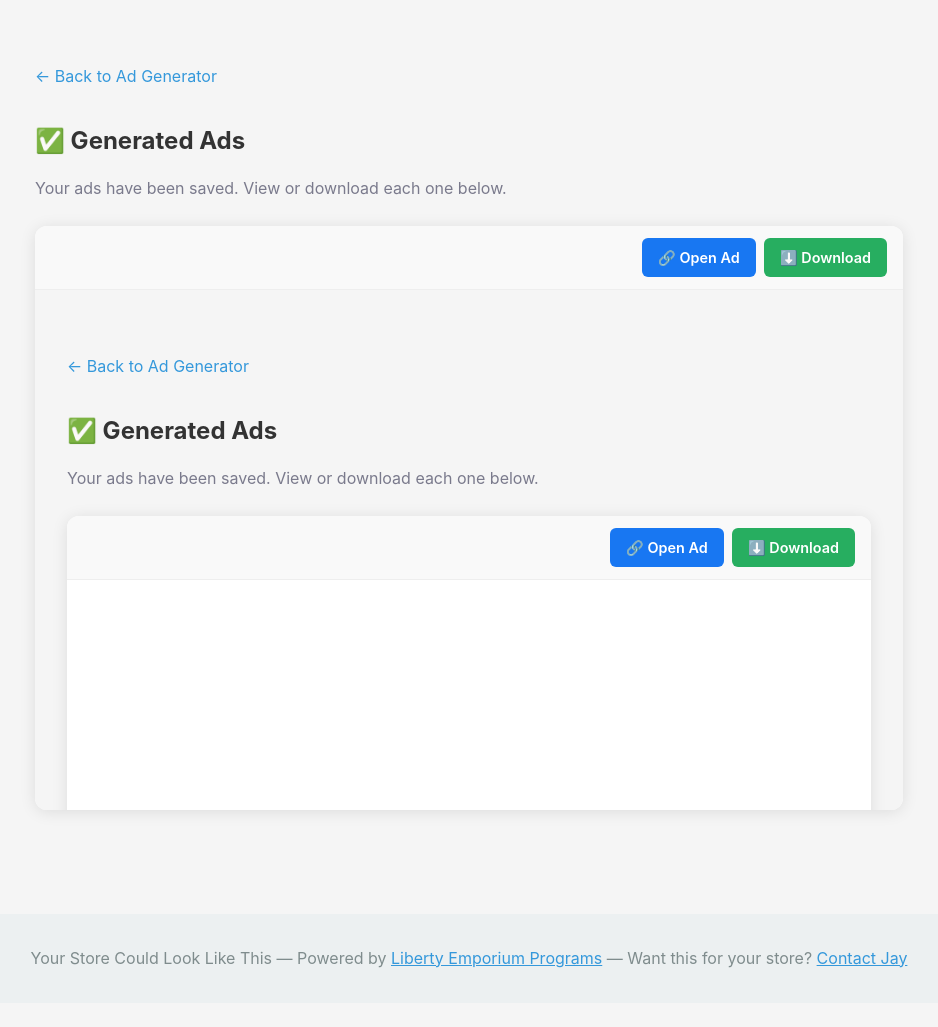
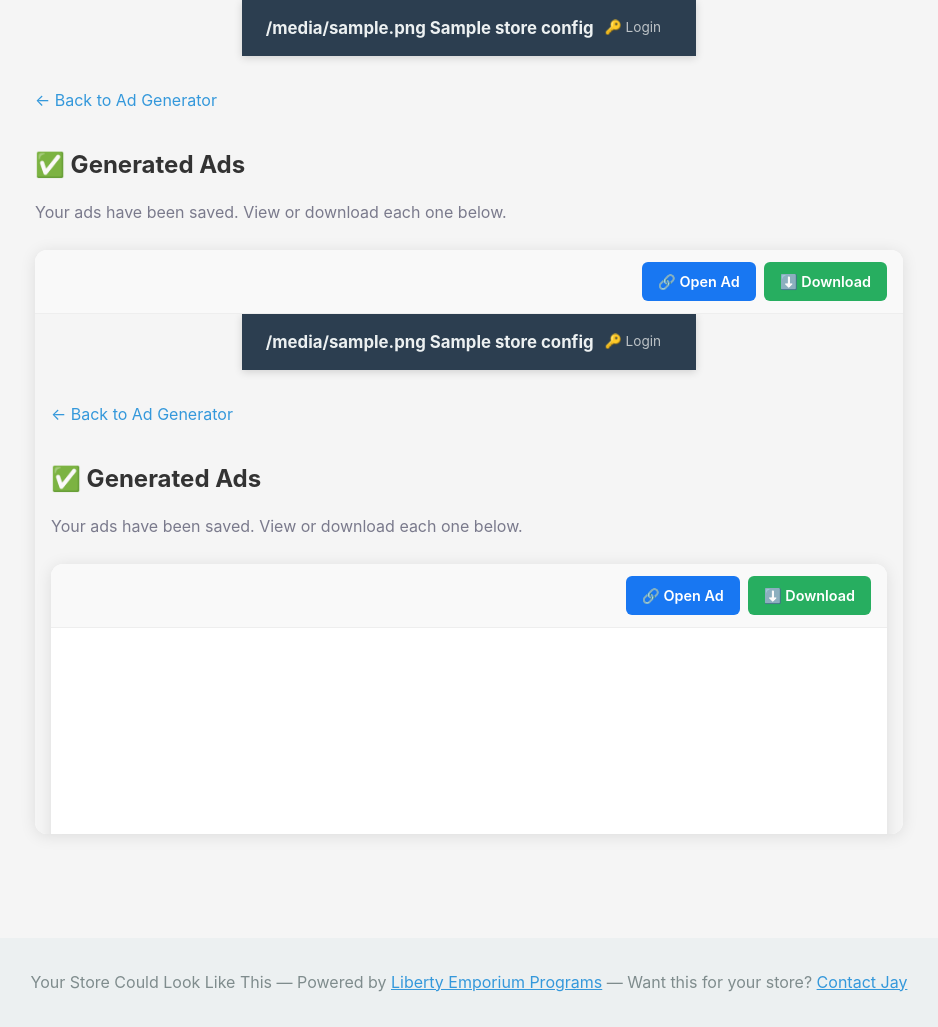
Before and after one commit to Liberty-Emporium/Liberty-Emporium-Inventory-App, a Python web app: template templates/ads.html in a window 1280 px wide. Shown: the whole page, without its empty margins (171-1109 px from the left). Before the commit the page ends 968 px from the top, so only its background shows below. Run offline with Jinja, Linux system fonts and the light colour scheme; the template is opened without the code that fills it: most values are stand-ins (such as "Sample title", 1, 10 or a date in 2020).

Commit message:
Replace sidebar with top navigation bar

```diff
--- a/templates/base.html
+++ b/templates/base.html
@@ -7,6 +7,119 @@
     <link rel="stylesheet" href="{{ url_for('static', filename='style.css') }}">
     {% block extra_css %}{% endblock %}
     <style>
+      /* ── Top Navbar (no sidebar) ── */
+      * { margin: 0; padding: 0; box-sizing: border-box; }
+      body { min-height: 100vh; display: flex; flex-direction: column; font-family: -apple-system, BlinkMacSystemFont, 'Segoe UI', Roboto, sans-serif; }
+
+      .topnav {
+        background: #2c3e50;
+        color: white;
+        display: flex;
+        align-items: center;
+        justify-content: space-between;
+        padding: 0 1.5rem;
+        height: 56px;
+        position: sticky;
+        top: 0;
+        z-index: 9999;
+        box-shadow: 0 2px 8px rgba(0,0,0,0.15);
+        flex-wrap: wrap;
+      }
+      .topnav-logo {
+        font-size: 1.05rem;
+        font-weight: 700;
+        color: #ecf0f1;
+        text-decoration: none;
+        white-space: nowrap;
+      }
+      .topnav-logo:hover { color: #fff; }
+      .topnav-links {
+        display: flex;
+        align-items: center;
+        gap: 0;
+        flex-wrap: wrap;
+      }
+      .topnav-links a {
+        color: #b0bec5;
+        text-decoration: none;
+        padding: 0.5rem 0.75rem;
+        font-size: 0.85rem;
+        transition: all .2s;
+        white-space: nowrap;
+      }
+      .topnav-links a:hover {
+        color: #fff;
+        background: rgba(255,255,255,0.08);
+      }
+      .topnav-links a.active-link {
+        color: #fff;
+        background: rgba(52,152,219,0.25);
+        border-radius: 4px;
+      }
+      .topnav-section {
+        color: #576574;
+        font-size: 0.7rem;
+        text-transform: uppercase;
+        font-weight: 700;
+        letter-spacing: 1px;
+        display: inline-block;
+        padding: 0.5rem 0.3rem 0.5rem 0.2rem;
+        margin-left: 0.25rem;
+      }
+      .topnav-user {
+        display: flex;
+        align-items: center;
+        gap: 0.75rem;
+        white-space: nowrap;
+      }
+      .topnav-user span {
+        color: #7f8c8d;
+        font-size: 0.85rem;
+      }
+      .topnav-user a {
+        color: #bdc3c7;
+        text-decoration: none;
+        font-size: 0.85rem;
+        padding: 0.4rem 0.7rem;
+        border-radius: 4px;
+        transition: all .2s;
+      }
+      .topnav-user a:hover {
+        color: #fff;
+        background: rgba(255,255,255,0.08);
+      }
+      .topnav-hamburger {
+        display: none;
+        background: none;
+        border: none;
+        color: #ecf0f1;
+        font-size: 1.5rem;
+        cursor: pointer;
+        padding: 0.25rem;
+      }
+
+      .main-content {
+        flex: 1;
+        width: 100%;
+      }
+
+      @media (max-width: 900px) {
+        .topnav-links { display: none; }
+        .topnav-links.open {
+          display: flex;
+          flex-direction: column;
+          background: #2c3e50;
+          width: 100%;
+          padding: 0.5rem 0;
+        }
+        .topnav-section {
+          padding: 0.3rem 1rem;
+          margin-left: 0;
+          margin-top: 0.35rem;
+        }
+        .topnav-hamburger { display: block; }
+      }
+
       /* ── How-To Modal (shared) ── */
       #ht-overlay {
         display:none; position:fixed; inset:0;
@@ -90,207 +203,60 @@
         max-width:860px; margin:0 auto 0.7rem auto;
         display:flex; justify-content:flex-end;
       }
-
-      /* ── Sidebar Layout ───────────────────────────── */
-      body.has-sidebar {
-        display: flex;
-        min-height: 100vh;
-        margin: 0;
-      }
-      .sidebar {
-        width: 250px;
-        background: #2c3e50;
-        color: white;
-        position: fixed;
-        top: 0;
-        left: 0;
-        height: 100vh;
-        overflow-y: auto;
-        z-index: 1000;
-        display: flex;
-        flex-direction: column;
-        flex-shrink: 0;
-      }
-      .sidebar-logo {
-        padding: 1.5rem 1.25rem 1rem;
-        border-bottom: 1px solid rgba(255,255,255,0.1);
-      }
-      .sidebar-logo .logo-text {
-        font-size: 1.1rem;
-        font-weight: 700;
-        color: #ecf0f1;
-        text-decoration: none;
-      }
-      .sidebar-logo .logo-sub {
-        font-size: 0.75rem;
-        opacity: 0.7;
-        color: #bdc3c7;
-      }
-      .sidebar-nav { padding: 0.5rem 0; flex: 1; }
-      .sidebar-section {
-        padding: 0.75rem 1.25rem 0.4rem;
-        font-size: 0.7rem;
-        font-weight: 700;
-        text-transform: uppercase;
-        letter-spacing: 1.5px;
-        color: #7f8c8d;
-      }
-      .sidebar-nav a {
-        display: flex;
-        align-items: center;
-        gap: 0.6rem;
-        color: #888;
-        text-decoration: none;
-        padding: 0.7rem 1.25rem;
-        font-size: 0.9rem;
-        transition: all 0.2s;
-        border-left: 3px solid transparent;
-      }
-      .sidebar-nav a:hover {
-        color: white;
-        background: rgba(255,255,255,0.08);
-        border-left-color: #3498db;
-      }
-      .sidebar-nav a.active {
-        color: white;
-        background: rgba(52,152,219,0.2);
-        border-left-color: #3498db;
-      }
-      .sidebar-footer {
-        padding: 1rem 1.25rem;
-        border-top: 1px solid rgba(255,255,255,0.1);
-      }
-      .sidebar-footer a {
-        color: #ecf0f1;
-        text-decoration: none;
-        font-size: 0.85rem;
-        display: flex;
-        align-items: center;
-        gap: 0.5rem;
-        margin-top: 0.75rem;
-        padding: 0.5rem 0;
-        background: rgba(255,255,255,0.08);
-        border-radius: 6px;
-        justify-content: center;
-      }
-      .sidebar-footer a:hover { background: rgba(255,255,255,0.15); }
-      .sidebar-footer .user-info {
-        display: flex;
-        align-items: center;
-        justify-content: space-between;
-        color: #bdc3c7;
-        font-size: 0.85rem;
-      }
-      .sidebar-overlay {
-        display: none;
-        position: fixed;
-        inset: 0;
-        background: rgba(0,0,0,0.5);
-        z-index: 999;
-      }
-      .sidebar-open .sidebar-overlay { display: block !important; }
-      .hamburger {
-        display: none;
-        font-size: 1.5rem;
-        background: none;
-        border: none;
-        color: #ecf0f1;
-        cursor: pointer;
-        padding: 0.3rem 0.5rem;
-      }
-      .content-area {
-        margin-left: 250px;
-        flex: 1;
-        width: calc(100% - 250px);
-        padding-top: 0;
-      }
-
-      @media (max-width: 768px) {
-        .sidebar {
-          transform: translateX(-100%);
-          transition: transform 0.3s ease;
-        }
-        .sidebar-open .sidebar { transform: translateX(0); }
-        .content-area {
-          margin-left: 0;
-          width: 100%;
-        }
-        .hamburger { display: block; }
-        .mobile-bar {
-          display: flex !important;
-          align-items: center;
-          padding: 0.8rem 1rem;
-          background: #2c3e50;
-          justify-content: space-between;
-        }
-      }
-      @media (min-width: 769px) {
-        .mobile-bar { display: none !important; }
-      }
     </style>
 </head>
-<body class="{% if session.get('logged_in') %}has-sidebar{% endif %}">
+<body>
 
+    <!-- Demo Banner -->
     {% if demo_mode %}
-    <div style="background:linear-gradient(135deg,#4f46e5,#7c3aed); color:white; padding:0.6rem 1.5rem; text-align:center; font-size:0.9rem; font-weight:600; {% if session.get('logged_in') %}margin-left:250px;{% endif %}">
+    <div style="background:linear-gradient(135deg,#4f46e5,#7c3aed); color:white; padding:0.6rem 1.5rem; text-align:center; font-size:0.9rem; font-weight:600;">
         🚀 <strong>LIVE DEMO</strong> &mdash; This is a fully working demo of RetailTrack.
         Want this for your store?
         <a href="mailto:{{ demo_contact_email }}" style="color:#fbbf24; text-decoration:underline;">Contact Jay &rarr;</a>
     </div>
     {% endif %}
 
-    <!-- Mobile top bar -->
-    <div class="mobile-bar">
-        <button class="hamburger" id="hamburger" onclick="toggleSidebar()">☰</button>
-        <span style="color:white; font-size:0.9rem;">{{ store_config.logo_emoji }} {{ store_config.store_name }}</span>
-        <a href="{{ url_for('logout') if session.get('logged_in') else url_for('login') }}" style="color:#bdc3c7; text-decoration:none; font-size:0.85rem;">
-            {% if session.get('logged_in') %}🚪{% else %}🔑{% endif %}
+    <!-- Top Navigation Bar -->
+    <nav class="topnav">
+        <a href="{{ url_for('dashboard') if session.get('logged_in') else '/' }}" class="topnav-logo">
+            {{ store_config.logo_emoji }} {{ store_config.store_name }}
         </a>
-    </div>
 
-    <div class="sidebar-overlay" id="sidebarOverlay" onclick="toggleSidebar()"></div>
-
-    {% if session.get('logged_in') %}
-    <aside class="sidebar" id="sidebar">
-        <div class="sidebar-logo">
-            <a href="{{ url_for('dashboard') }}" class="logo-text" style="text-decoration:none;">
-                {{ store_config.logo_emoji }} {{ store_config.store_name }}
-            </a>
-            <div class="logo-sub">{{ store_config.tagline }}</div>
-        </div>
-        <nav class="sidebar-nav">
-            <div class="sidebar-section">Inventory</div>
+        {% if session.get('logged_in') %}
+        <div class="topnav-links" id="topnavLinks">
+            <span class="topnav-section">Inventory</span>
             <a href="{{ url_for('dashboard') }}">📊 Dashboard</a>
             <a href="{{ url_for('new_product') }}">➕ Add Product</a>
+            <span class="topnav-section">Marketing</span>
+            <a href="{{ url_for('ad_generator') }}">📝 Ads</a>
+            <a href="{{ url_for('ad_vault') }}">🎬 Vault</a>
+            <a href="{{ url_for('listing_generator') }}">📋 Listings</a>
+            <a href="{{ url_for('seasonal_sale') }}">🔥 Sale</a>
+            <span class="topnav-section">Import/Export</span>
+            <a href="{{ url_for('export_inventory') }}">📥 CSV</a>
+            <a href="{{ url_for('export_square') }}">⬛ Square</a>
+            <a href="{{ url_for('import_square') }}">📤 Import</a>
+            <span class="topnav-section">Admin</span>
+            <a href="{{ url_for('admin_users') }}">👥 Users</a>
+            <a href="{{ url_for('admin_backups') }}">💾 Backups</a>
+            <a href="{{ url_for('admin_branding') }}">🎨 Branding</a>
+        </div>
+        {% endif %}
 
-            <div class="sidebar-section">Marketing</div>
-            <a href="{{ url_for('ad_generator') }}">📝 Ad Generator</a>
-            <a href="{{ url_for('ad_vault') }}">🎬 Ad Vault</a>
-            <a href="{{ url_for('listing_generator') }}">📋 Listing Generator</a>
-            <a href="{{ url_for('seasonal_sale') }}">🔥 Seasonal Sale</a>
+        <div class="topnav-user">
+            {% if session.get('logged_in') %}
+            <span>{{ session.get('username') }} · {{ stats.get('total', 0) }} items</span>
+            <a href="{{ url_for('logout') }}">🚪 Logout</a>
+            {% else %}
+            <a href="{{ url_for('login') }}">🔑 Login</a>
+            {% endif %}
+            {% if session.get('logged_in') %}
+            <button class="topnav-hamburger" onclick="toggleTopNav()">☰</button>
+            {% endif %}
+        </div>
+    </nav>
 
-            <div class="sidebar-section">Import/Export</div>
-            <a href="{{ url_for('export_inventory') }}">📥 Export CSV</a>
-            <a href="{{ url_for('export_square') }}">⬛ Export for Square</a>
-            <a href="{{ url_for('import_square') }}">📥 Import from Square</a>
-
-            <div class="sidebar-section">Admin</div>
-            <a href="{{ url_for('admin_users') }}">👥 Manage Users</a>
-            <a href="{{ url_for('admin_backups') }}">💾 Backups</a>
-            <a href="{{ url_for('admin_branding') }}">🎨 Store Branding</a>
-        </nav>
-
-        <div class="sidebar-footer">
-            <div class="user-info">
-                <span>{{ session.get('username') }} · {{ stats.get('total', 0) }} items</span>
-            </div>
-            <a href="{{ url_for('logout') }}">🚪 Logout</a>
-        </div>
-    </aside>
-    {% endif %}
-
-    <div class="{% if session.get('logged_in') %}content-area{% endif %}">
-    <main>
+    <div class="main-content">
         {% if session.get('is_guest') %}
         <div style="background:#fff8e1; border-bottom:2px solid #ffe082; padding:0.6rem 2rem; text-align:center; font-size:0.95rem; color:#7c5a00;">
             👁️ You are browsing as a <strong>Guest</strong> — view only.
@@ -309,7 +275,7 @@
         {% endwith %}
 
         {% block content %}{% endblock %}
-    </main>
+    </div>
 
     {% if not session.get('is_guest') and not session.get('logged_in') %}
     <footer>
@@ -320,22 +286,14 @@
         </p>
     </footer>
     {% endif %}
-    </div>
+
+    {% block extra_js %}{% endblock %}
 
     <script>
-        function toggleSidebar() {
-            document.body.classList.toggle('sidebar-open');
+        function toggleTopNav() {
+            document.getElementById('topnavLinks').classList.toggle('open');
         }
-        document.addEventListener('DOMContentLoaded', function() {
-            document.querySelectorAll('.sidebar-nav a').forEach(function(a) {
-                a.addEventListener('click', function() {
-                    document.body.classList.remove('sidebar-open');
-                });
-            });
-        });
     </script>
-
-    {% block extra_js %}{% endblock %}
 
     <div id="ht-overlay" onclick="htCloseIfBackdrop(event)">
       <div id="ht-box">
```
